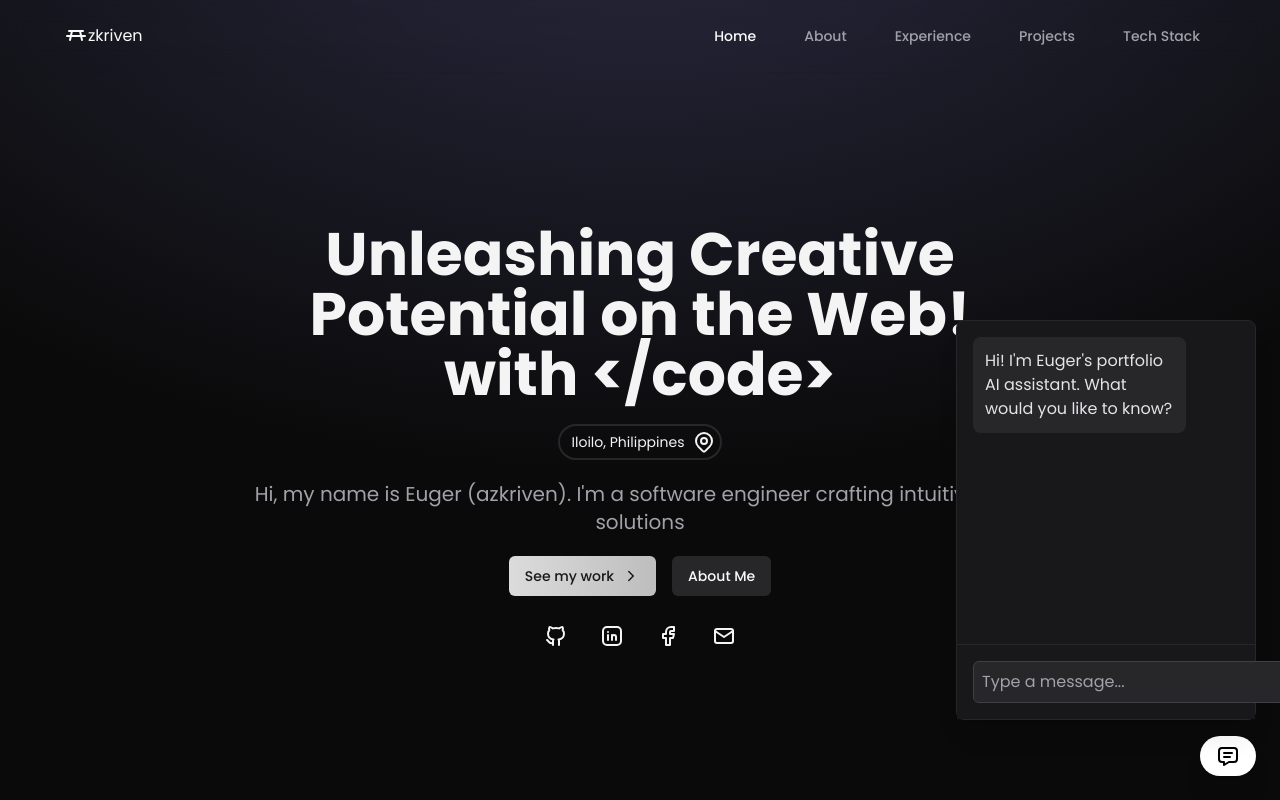
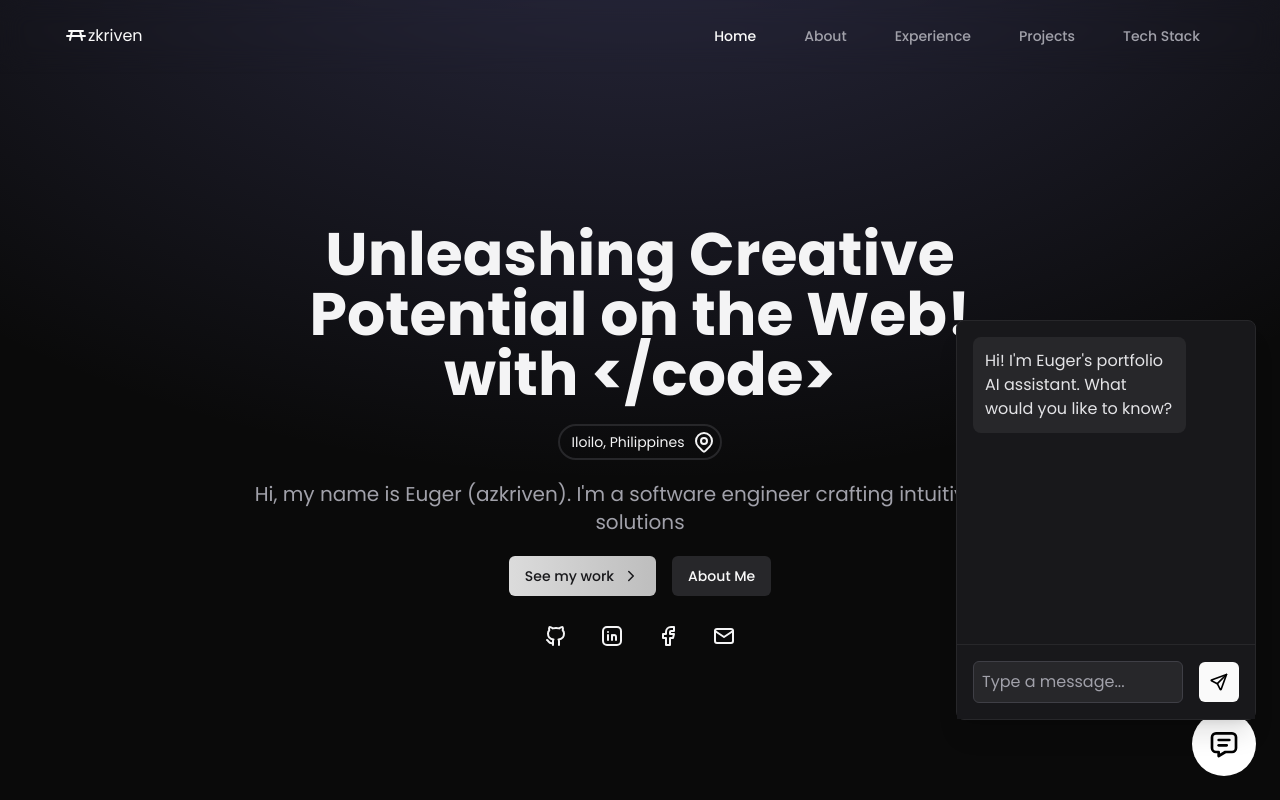
Before and after one commit to azkriven16/azkriven, a Next.js app: page / in a window 1280 px wide. Both pictures are taken after a click on the button 1228 px from the left and 756 px from the top of the page. Shown: the top 800 px of the page. Built offline with nearby package versions, Linux system fonts and the light colour scheme.

Commit message:
fix: chatbot icon is now bigger

```diff
--- a/components/custom/ai-chatbot.tsx
+++ b/components/custom/ai-chatbot.tsx
@@ -58,12 +58,11 @@ export const AIChatbot = () => {
         <>
             <Button
                 onClick={() => setIsOpen(!isOpen)}
-                className="fixed bottom-4 right-4 md:bottom-6 md:right-6 rounded-full p-3 md:p-4 shadow-xl bg-white hover:bg-gray-100"
-                variant="default"
+                className="fixed bottom-4 right-4 md:bottom-6 md:right-6 rounded-full bg-white hover:bg-gray-100 w-14 h-14 md:w-16 md:h-16"
             >
                 <IconMessage
-                    size={20}
-                    className="md:w-6 md:h-6"
+                    size={24}
+                    className="md:w-8 md:h-8"
                     color="black"
                 />
             </Button>
@@ -102,9 +101,9 @@ export const AIChatbot = () => {
                             onSubmit={handleSubmit}
                             className="border-t border-zinc-800 p-3 md:p-4 bg-zinc-900"
                         >
-                            <div className="flex items-center gap-2">
+                            <div className="flex items-center gap-2 space-x-2">
                                 <input
-                                    className="flex-1 p-2 text-sm md:text-base border border-zinc-700 rounded-md bg-zinc-800 text-zinc-100 placeholder-zinc-400 focus:outline-none focus:ring-2 focus:ring-zinc-600"
+                                    className="flex-1 p-2 text-sm md:text-base border border-zinc-700 rounded-md bg-zinc-800 text-zinc-100 placeholder-zinc-400 focus:outline-none focus:ring-2 focus:ring-zinc-600 min-w-[100px]"
                                     value={input}
                                     placeholder="Type a message..."
                                     onChange={handleInputChange}
@@ -113,10 +112,14 @@ export const AIChatbot = () => {
                                     type="submit"
                                     size="icon"
                                     variant="default"
-                                    className="min-w-[36px] h-[36px] flex-shrink-0"
                                     disabled={isLoading}
+                                    className="min-w-[32px] w-8 h-8 md:w-10 md:h-10 flex-shrink-0"
                                 >
-                                    <IconSend size={18} color="black" />
+                                    <IconSend
+                                        size={16}
+                                        className="md:w-5 md:h-5"
+                                        color="black"
+                                    />
                                 </Button>
                             </div>
                         </form>
```
